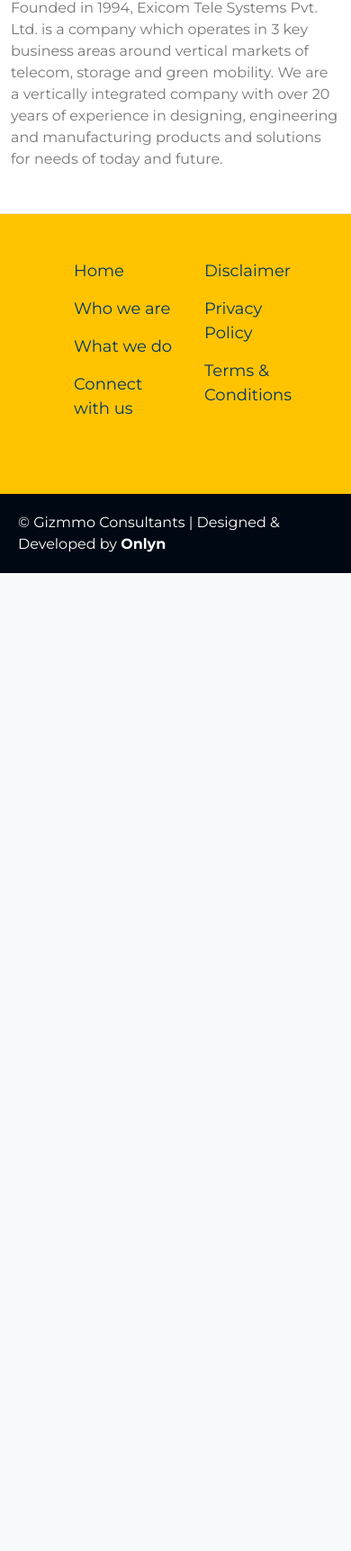
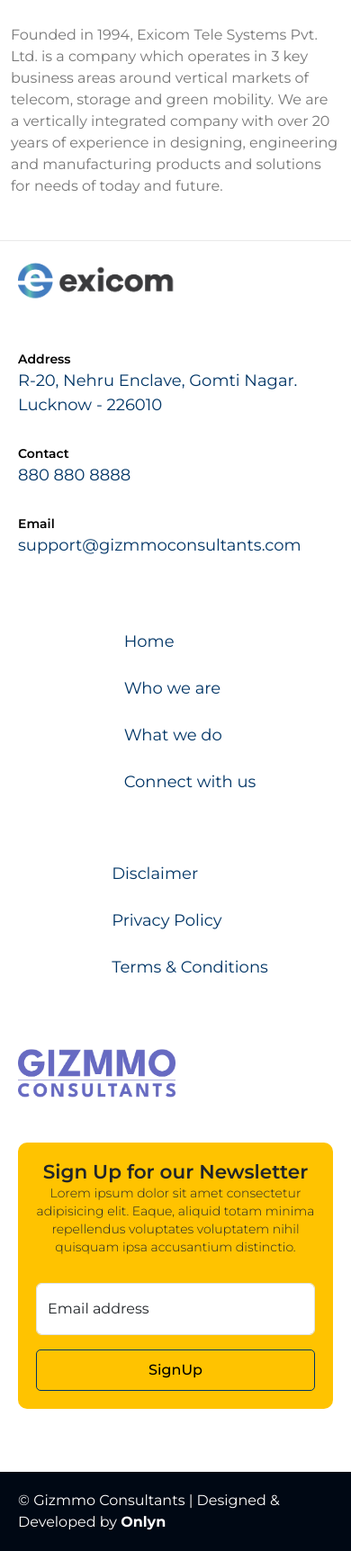
Before and after one commit to sidmrlazy/gizmmoconsultantsweb, a PHP site: page / in a window 390 px wide. Shown: the part 3795-5519 px from the top of the page at 90% size. Before the commit the page ends 4432 px from the top, so only its background shows below. Run offline with PHP 8.4, Linux system fonts and the light colour scheme.

Commit message:
modified:   assets/styles.css modified:   components/home/homepage-section-1.php modified:   includes/footer.php

```diff
--- a/assets/styles.css
+++ b/assets/styles.css
@@ -105,6 +105,11 @@
 .hompage-section-1-inner-card p {
   text-align: center !important;
   margin: 0 !important;
+}
+.homepage-section-1-btn {
+  text-decoration: none;
+  color: #003566;
+  font-size: 20px;
 }
 
 /* ========== HOMEPAGE SECTION 2 ==========  */
@@ -238,22 +243,70 @@
   justify-content: center;
   align-items: flex-start;
   padding: 50px;
-  background-color: #ffc300;
+  background-color: #fff;
 }
 .footer-menu {
   flex: 1;
 }
-.footer li {
+.footer-menu img {
+  width: 50%;
+  margin-bottom: 50px;
+}
+.footer-menu li {
   list-style: none;
-  margin-bottom: 15px;
+  margin-bottom: 25px !important;
 }
-.footer a {
+.footer-menu a {
   text-decoration: none;
   color: #003566;
   font-size: 18px;
 }
-.footer a:hover {
+.footer-menu a:hover {
   font-weight: 500;
+  transition: 0.3s all ease-in-out;
+}
+.footer-menu-inner-content {
+  margin-bottom: 30px;
+}
+.footer-menu-inner-content p {
+  color: #000;
+  font-size: 14px;
+  font-weight: 600;
+  margin: 0;
+}
+.footer-menu-inner-content a {
+  text-decoration: none;
+}
+.footer-news-letter {
+  background-color: #fff;
+  padding: 20px;
+  border-radius: 10px;
+  background-color: #ffc300;
+}
+.footer-news-letter h4 {
+  text-align: center;
+  font-weight: 600;
+  margin: 0;
+}
+.footer-news-letter p {
+  text-align: center;
+  font-weight: 300;
+  margin: 0;
+  margin-bottom: 30px;
+  line-height: 20px;
+  font-size: 14px;
+}
+.footer-signup-btn {
+  border: 1px solid #003566;
+  border-radius: 5px;
+  width: 100%;
+  padding: 10px;
+  background-color: #ffc300;
+  font-weight: 500;
+}
+.footer-signup-btn:hover {
+  background-color: #003566;
+  color: #fff;
   transition: 0.3s all ease-in-out;
 }
 
@@ -337,4 +390,45 @@
     width: 80%;
     margin-bottom: 20px;
   }
+
+  /* ========== FOOTER ==========  */
+  .footer {
+    flex-direction: column;
+    justify-content: center !important;
+    align-items: center !important;
+    padding: 20px;
+  }
+  .footer-menu {
+    flex: 1;
+    margin-bottom: 50px;
+  }
+  .footer-menu img {
+    width: 50%;
+    margin-bottom: 50px;
+  }
+  .footer-menu li {
+    list-style: none;
+    margin-bottom: 25px !important;
+  }
+  .footer-menu a {
+    text-decoration: none;
+    color: #003566;
+    font-size: 18px;
+  }
+  .footer-menu a:hover {
+    font-weight: 500;
+    transition: 0.3s all ease-in-out;
+  }
+  .footer-menu-inner-content {
+    margin-bottom: 30px;
+  }
+  .footer-menu-inner-content p {
+    color: #000;
+    font-size: 14px;
+    font-weight: 600;
+    margin: 0;
+  }
+  .footer-menu-inner-content a {
+    text-decoration: none;
+  }
 }
--- a/components/home/homepage-section-1.php
+++ b/components/home/homepage-section-1.php
@@ -13,6 +13,8 @@
             infrastructure we
             delivery a range of proven, bankable solutions to address the global need for better, more
             enviornmentally-friendly alternatives.</p>
+
+        <a href="who-we-are.php" class="homepage-section-1-btn">Read More</a>
     </div>
 </div>
 
--- a/includes/footer.php
+++ b/includes/footer.php
@@ -1,7 +1,25 @@
 <div class="footer">
+    <div class="footer-menu">
+        <img src="assets/images/exicom-logo.webp" alt="">
+
+        <div class="footer-menu-inner-content">
+            <p>Address</p>
+            <a href="#">R-20, Nehru Enclave, Gomti Nagar. Lucknow - 226010</a>
+        </div>
+
+        <div class="footer-menu-inner-content">
+            <p>Contact</p>
+            <a href="tel:+918808808888">880 880 8888</a>
+        </div>
+
+        <div class="footer-menu-inner-content">
+            <p>Email</p>
+            <a href="mailto:support@gizmmoconsultants.com">support@gizmmoconsultants.com</a>
+        </div>
+    </div>
     <ul class="footer-menu">
-        <li><a href="#">Home</a></li>
-        <li><a href="#">Who we are</a></li>
+        <li><a href="index.php">Home</a></li>
+        <li><a href="who-we-are.php">Who we are</a></li>
         <li><a href="#">What we do</a></li>
         <li><a href="#">Connect with us</a></li>
     </ul>
@@ -10,6 +28,22 @@
         <li><a href="#">Privacy Policy</a></li>
         <li><a href="#">Terms & Conditions</a></li>
     </ul>
+
+    <div class="footer-menu">
+        <img src="assets/images/logo.webp" alt="">
+
+        <form class="footer-news-letter">
+            <h4>Sign Up for our Newsletter</h4>
+            <p>Lorem ipsum dolor sit amet consectetur adipisicing elit. Eaque, aliquid totam minima repellendus
+                voluptates voluptatem nihil quisquam ipsa accusantium distinctio.</p>
+            <div class="form-floating mb-3">
+                <input type="email" class="form-control" id="floatingInput" placeholder="name@example.com">
+                <label for="floatingInput">Email address</label>
+            </div>
+
+            <button class="footer-signup-btn">SignUp</button>
+        </form>
+    </div>
 </div>
 
 <div class="developer-footer">
```
